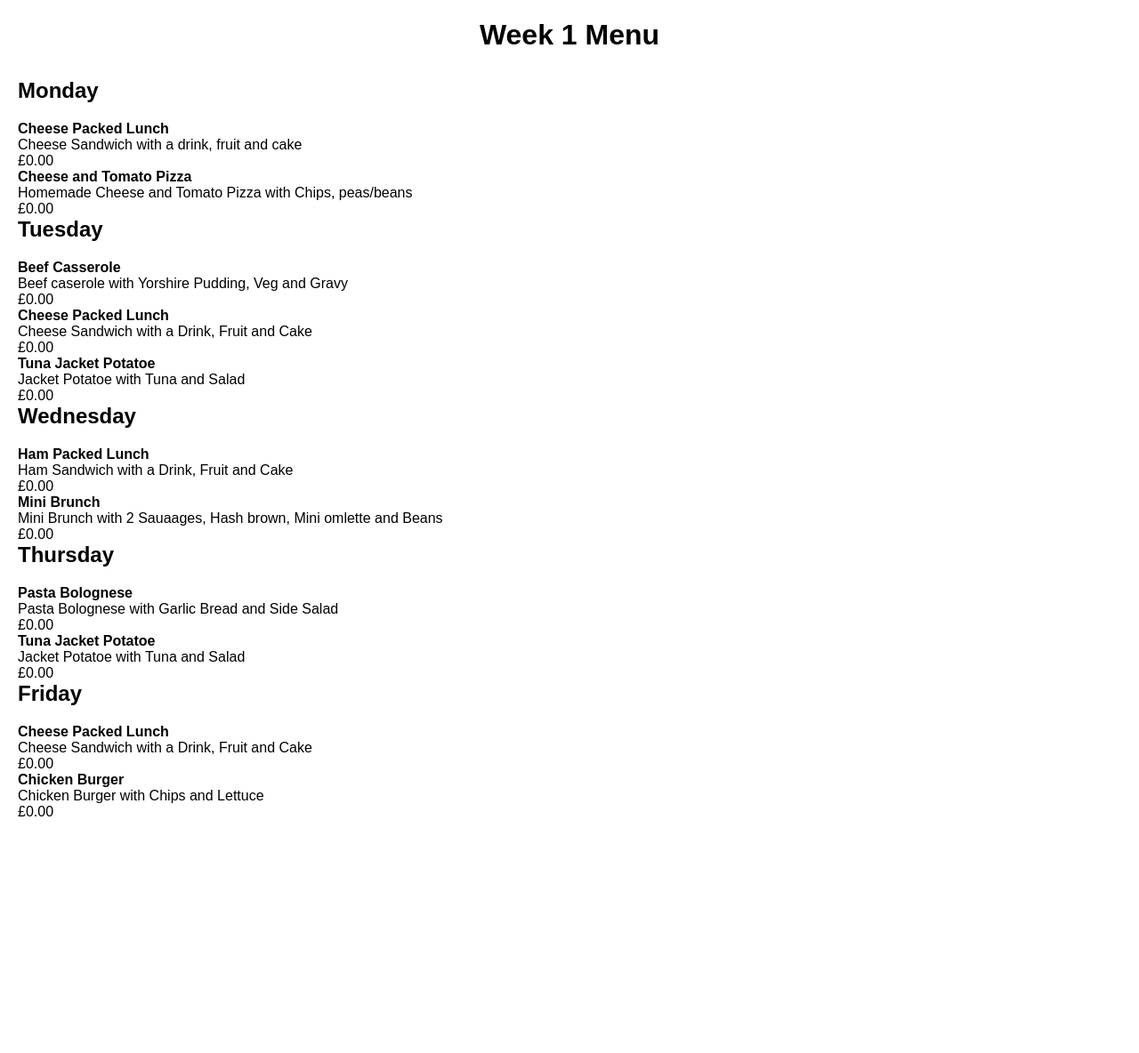
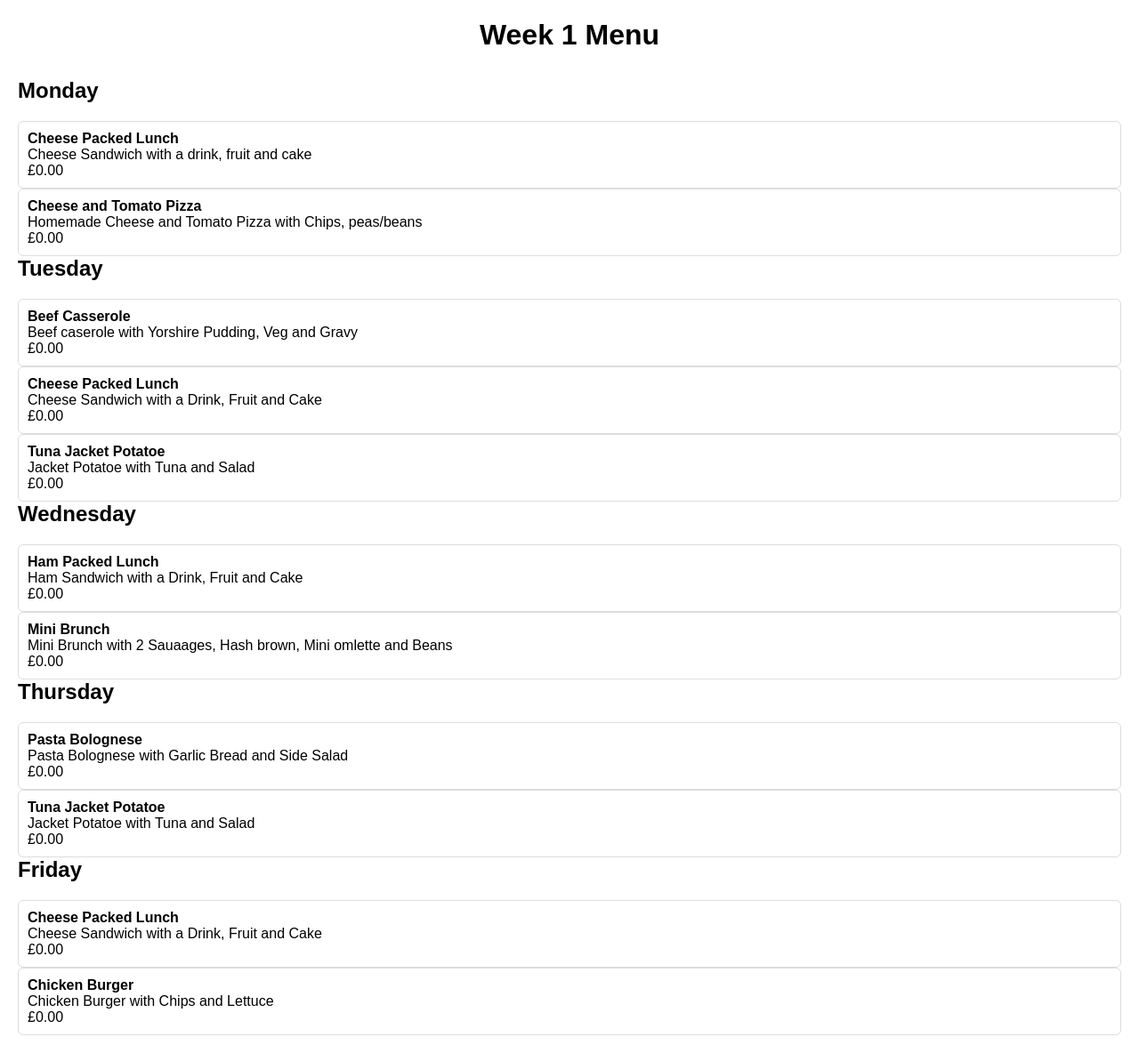
Before and after one commit to ali-moss-24/my_school_hub, a Django app: page /menu/1/ in a window 1280 px wide. Shown: the part 38-1222 px from the top of the page at 89% size. Before the commit the page ends 956 px from the top, so only its background shows below. Run offline with Django 4.2, Linux system fonts and the light colour scheme; data comes from the database, SQL or seed files in the repository.

Commit message:
menu.html

```diff
--- a/mealshub/templates/mealshub/menu.html
+++ b/mealshub/templates/mealshub/menu.html
@@ -19,15 +19,28 @@
         margin-top: 0;
     }
 
+    .day-block {
+        background: #f5f5f5
+        padding: 15px
+        margin-bottom: 20px
+        border-radius: 8px
+    }
+
     .meal-item {
-        margin-bottom: 10pm;
+        margin-bottom: 10pmx;
+        background: #fff;
+        padding: 10px;
+        border: 1px solid #ddd;
+        border-radius: 6px
     }
+
 </style>
 
 <h1>Week {{ week_number }} Menu</h1>
 
-{% for day, meals in grouped_meals.items %}
-<div class="day-block">
+<div class="week-container">
+    {% for day, meals in grouped_meals.items %}
+        <div class="day-block">
     <h2>
         {% if day == 'Mon' %}Monday{% endif %}
         {% if day == 'Tue' %}Tuesday{% endif %}
@@ -49,3 +62,4 @@
     {% endif %}
   </div>
 {% endfor %}
+</div>
```
